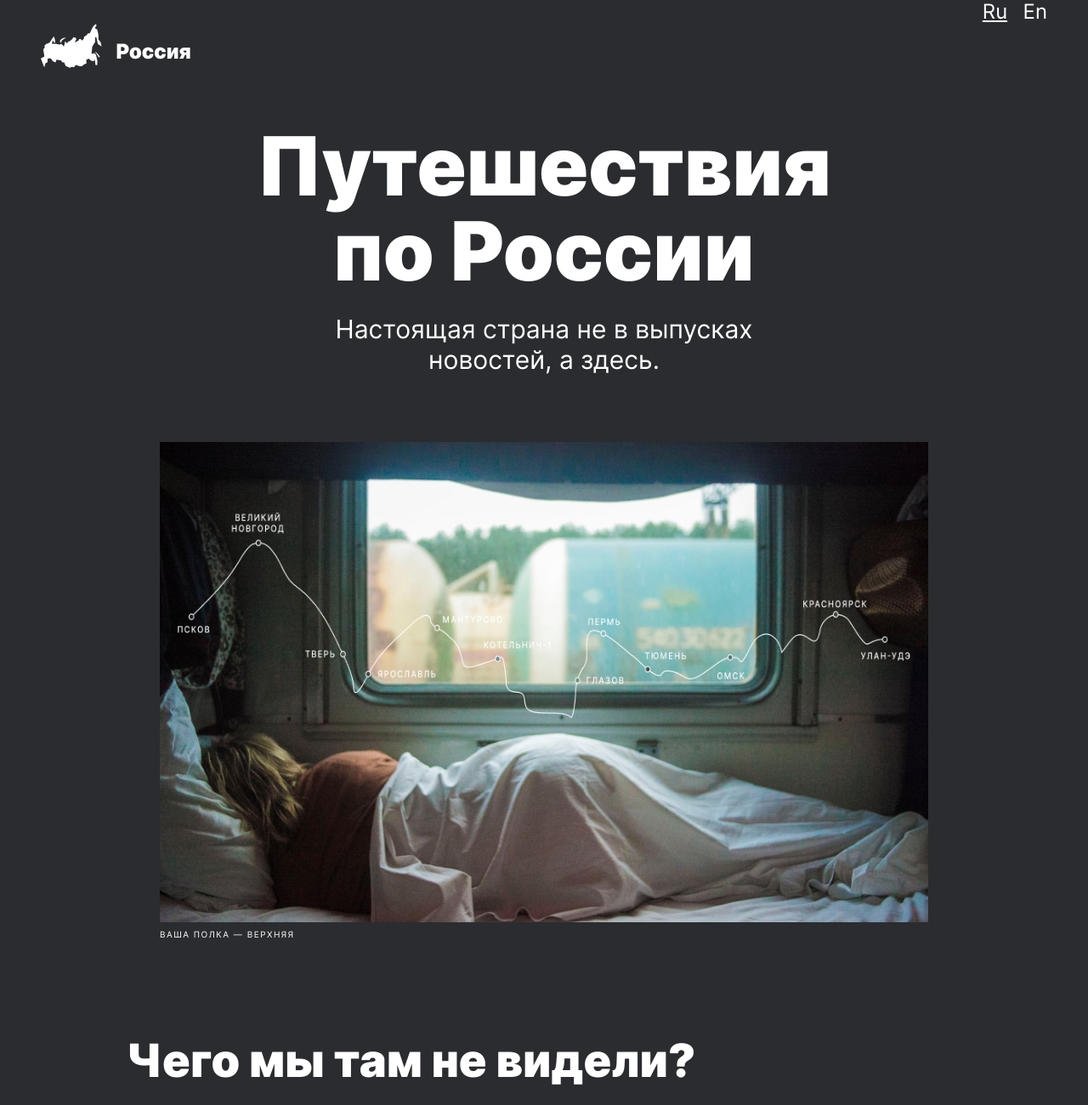
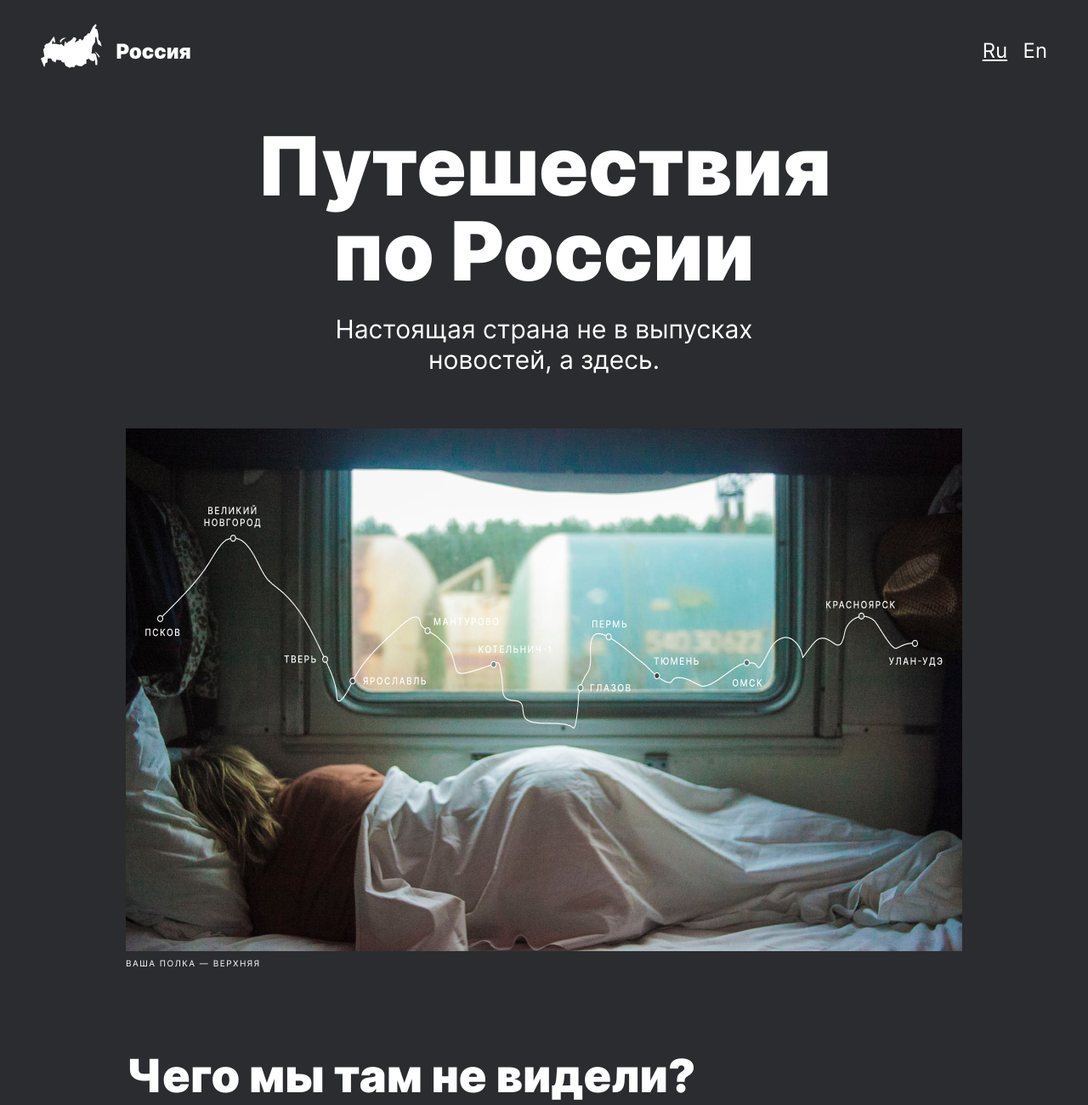
Before and after one commit to VladislavKondratjev/russian-travel, a plain HTML site: page index.html in a window 1280 px wide. Shown: the top 1300 px of the page at 85% size. Drawn offline with Linux system fonts and the light colour scheme.

Commit message:
импорт стиля, удаление figure

```diff
--- a/index.html
+++ b/index.html
@@ -19,10 +19,8 @@
         <section class="lead">
             <h1 class="lead__title">Путешествия по России</h1>
             <p class="lead__subtitle">Настоящая страна не в выпусках новостей, а здесь.</p>
-            <figure>
-                <img class="lead__image" src="./images/__image.png" alt="Карта">
-                <figcaption class="lead__caption">ваша полка — верхняя</figcaption>
-            </figure>
+            <img class="lead__image" src="./images/__image.png" alt="Карта">
+            <p class="lead__caption">ваша полка — верхняя</p>
         </section>
             <section class="intro">
                 <h2 class="intro__title">Чего мы там не видели?</h2>
--- a/pages/index.css
+++ b/pages/index.css
@@ -3,6 +3,7 @@
 @import url(../blocks/page/page.css);
 @import url(../blocks/header/header.css);
 @import url(../blocks/header/__logo/header__logo.css);
+@import url(../blocks/header/__lang-links/header__lang-links.css);
 @import url(../blocks/header/__lang-link/header__lang-link.css);
 @import url(../blocks/header/__lang-link/_active/header__lang-link_active.css);
 @import url(../blocks/lead/lead.css);
```
